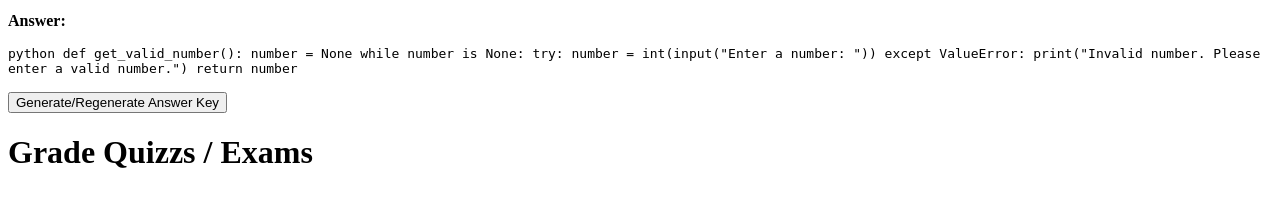
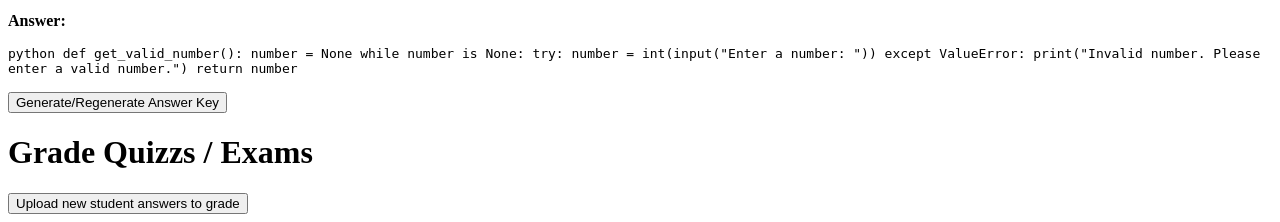
Before and after one commit to chloeb292/independent-study, a Django app: page /course/1/quiz/1/ in a window 1280 px wide. Shown: the part 2088-2310 px from the top of the page. Before the commit the page ends 2256 px from the top, so only its background shows below. Run offline with Django 4.2, Linux system fonts and the light colour scheme; data comes from the database, SQL or seed files in the repository; both versions use the stored data as it was after the commit; some libraries are stand-ins or nearby versions.

Commit message:
added quiz grading functionality

```diff
--- /dev/null
+++ b/ProfGen/courses/templates/courses/grade_student_quiz.html
@@ -0,0 +1,6 @@
+<h1>Grade Student Quiz/Exam</h1>
+<form method="post" enctype="multipart/form-data">
+    {% csrf_token %}
+    {{ form.as_p }}
+    <button type="submit">Upload</button>
+</form>
--- a/ProfGen/courses/templates/courses/quiz_detail.html
+++ b/ProfGen/courses/templates/courses/quiz_detail.html
@@ -16,3 +16,11 @@
 </button>
 
 <h1>Grade Quizzs / Exams</h1>
+
+<button onclick="window.location.href='/course/{{ course.id }}/quiz/{{ quiz.id }}/grade_student_quiz/';">
+    Upload new student answers to grade
+</button>
+
+{% for graded_quiz in graded_quizes %}
+    <li><a href="{% url 'student_quiz_detail' course.id quiz.id graded_quiz.id %}">{{ graded_quiz.student_f_name }} {{ graded_quiz.student_l_name }}</a></li>
+{% endfor %}
--- a/ProfGen/courses/urls.py
+++ b/ProfGen/courses/urls.py
@@ -29,7 +29,9 @@ urlpatterns = [
 
     path('course/<int:course_id>/assignment/<int:assignment_id>/grade_student_assignment/', assignment_views.grade_student_assignment, name='grade_student_assignment'),
     path('course/<int:course_id>/assignment/<int:assignment_id>/student_assignment_detail/<int:student_assignment_id>', assignment_views.student_assignment_detail, name='student_assignment_detail'),
-    # path('course/<int:course_id>/quiz/<int:quiz_id>/grade_student_quiz/', quiz_views.grade_student_quiz, name='grade_student_quiz'),
+
+    path('course/<int:course_id>/quiz/<int:quiz_id>/grade_student_quiz/', quiz_views.grade_student_quiz, name='grade_student_quiz'),
+    path('course/<int:course_id>/quiz/<int:quiz_id>/student_quiz_detail/<int:student_quiz_id>', quiz_views.student_quiz_detail, name='student_quiz_detail'),
 ]
 
 if settings.DEBUG:
--- a/ProfGen/courses/views/quiz_views.py
+++ b/ProfGen/courses/views/quiz_views.py
@@ -1,12 +1,16 @@
 from django.shortcuts import render
 from django.shortcuts import get_object_or_404, redirect
 from django.contrib.auth.decorators import login_required
-from courses.models import Course, Quiz
-from courses.forms import QuizForm
+from courses.models import Course, Quiz, Student_Quiz
+from courses.forms import QuizForm, StudentQuizAnswerForm
 import google.generativeai as genai
 import os, pathlib, textwrap
 from dotenv import load_dotenv
 import markdown
+import pdfplumber
+import pytesseract
+from PIL import Image
+from io import BytesIO
 
 
 load_dotenv()
@@ -38,7 +42,8 @@ def create_quiz(request, course_id):
 def quiz_detail(request, course_id, quiz_id):
     course = get_object_or_404(Course, pk=course_id)
     quiz = get_object_or_404(Quiz, pk=quiz_id)
-    return render(request, 'courses/quiz_detail.html', {'course': course, 'quiz': quiz, 'answerkey': quiz.answerkey})
+    graded_quizes = Student_Quiz.objects.filter(quiz=quiz)
+    return render(request, 'courses/quiz_detail.html', {'course': course, 'quiz': quiz, 'answerkey': quiz.answerkey, 'graded_quizes': graded_quizes})
 
 def delete_quiz(course_id, quiz_id):
     quiz = get_object_or_404(Quiz, pk=quiz_id)
@@ -100,16 +105,74 @@ def generate_quiz_answer_key(request, course_id, quiz_id):  # Corrected view sig
 
     return redirect('quiz_detail', course_id=course_id, quiz_id=quiz_id)
 
+def extract_text_from_image(file):
+    # Convert the file to an image object
+    image = Image.open(file)
+    text = pytesseract.image_to_string(image)
 
-def upload_student_submission(request, course_id):
-    course = get_object_or_404(Course, id=course_id, professor=request.user)
+    return text
+
+def extract_text_from_pdf(file):
+    # extract text from a PDF file using pdfplumber and an in-memory file
+    with pdfplumber.open(file) as pdf:
+        text = " ".join(page.extract_text() for page in pdf.pages)
+    return text
+
+
+def grade_student_quiz(request, course_id, quiz_id):
+    quiz = get_object_or_404(Quiz, pk=quiz_id)
     if request.method == 'POST':
-        form = StudentAssignmentAnswerForm(request.POST, request.FILES)
-        if form.is_valid():
-            material = form.save(commit=False)
-            material.course = course
-            material.save()
-            return redirect('quiz_detail', course_id=course.id, quiz_id=quiz_id)
+        form = StudentQuizAnswerForm(request.POST, request.FILES)
     else:
-        form = StudentAssignmentAnswerForm()
-    return render(request, 'courses/upload_material.html', {'form': form, 'course': course})
+        form = StudentQuizAnswerForm()
+
+    if request.method == 'POST' and form.is_valid():
+        data = form.cleaned_data
+        student_f_name = data['student_f_name']
+        student_l_name = data['student_l_name']
+        uploaded_files = request.FILES.getlist("submission")
+        submission_text = ""
+
+        # check if the uploaded file is a PDF
+        if not all(file.name.endswith('.pdf') for file in uploaded_files):
+            form.add_error(None, "Please upload only PDF files.")
+            return render(request, 'courses/grade_student_quiz.html', {'quiz': quiz, 'form': form})
+
+        for file in uploaded_files:
+            submission_text += extract_text_from_pdf(file)
+
+        print("SUBMISSION TEXT", submission_text)
+
+        # Grade the quiz, compare submission to quiz.questions and quiz.answerkey (if quiz.answerkey exists, if not, generate one)
+        if not quiz.answerkey:
+            generate_quiz_answer_key(request, course_id, quiz_id)
+
+        user_prompt = textwrap.dedent(f""" You are a professor grading a student's quiz. Please grade the following quiz according to the context of the quiz and the answer key provided.
+        The student's submission is as follows:
+            {submission_text}
+
+        The quiz questions are as follows:
+            {quiz.questions}
+
+        The answer key is as follows:
+            {quiz.answerkey}
+
+        Please provide a grade for each question in the quiz. Explain why the student received the grade they did. If the student's answer is incorrect, provide feedback on how they can improve.
+        """)
+
+        response = model.generate_content(user_prompt)
+        response = response.text.strip()
+        print("RESPONSE", response)
+
+        # Save the student's quiz and grade
+        student_quiz = Student_Quiz(student_f_name=student_f_name, student_l_name=student_l_name, quiz=quiz, submission=submission_text, grade=response)
+        student_quiz.save()
+
+        return redirect('student_quiz_detail', course_id=course_id, quiz_id=quiz_id, student_quiz_id=student_quiz.id)
+    return render(request, 'courses/grade_student_quiz.html', {'quiz': quiz, 'form': form})
+
+def student_quiz_detail(request, course_id, quiz_id, student_quiz_id):
+    course = get_object_or_404(Course, pk=course_id)
+    quiz = get_object_or_404(Quiz, pk=quiz_id)
+    student_quiz = get_object_or_404(Student_Quiz, pk=student_quiz_id)
+    return render(request, 'courses/student_quiz_detail.html', {'course': course, 'quiz': quiz, 'student_quiz': student_quiz})
```
Also changed, not shown: ProfGen/courses/forms.py (+11 -0 lines), ProfGen/courses/templates/courses/student_quiz_detail.html (added, +17 -0 lines), ProfGen/db.sqlite3.
